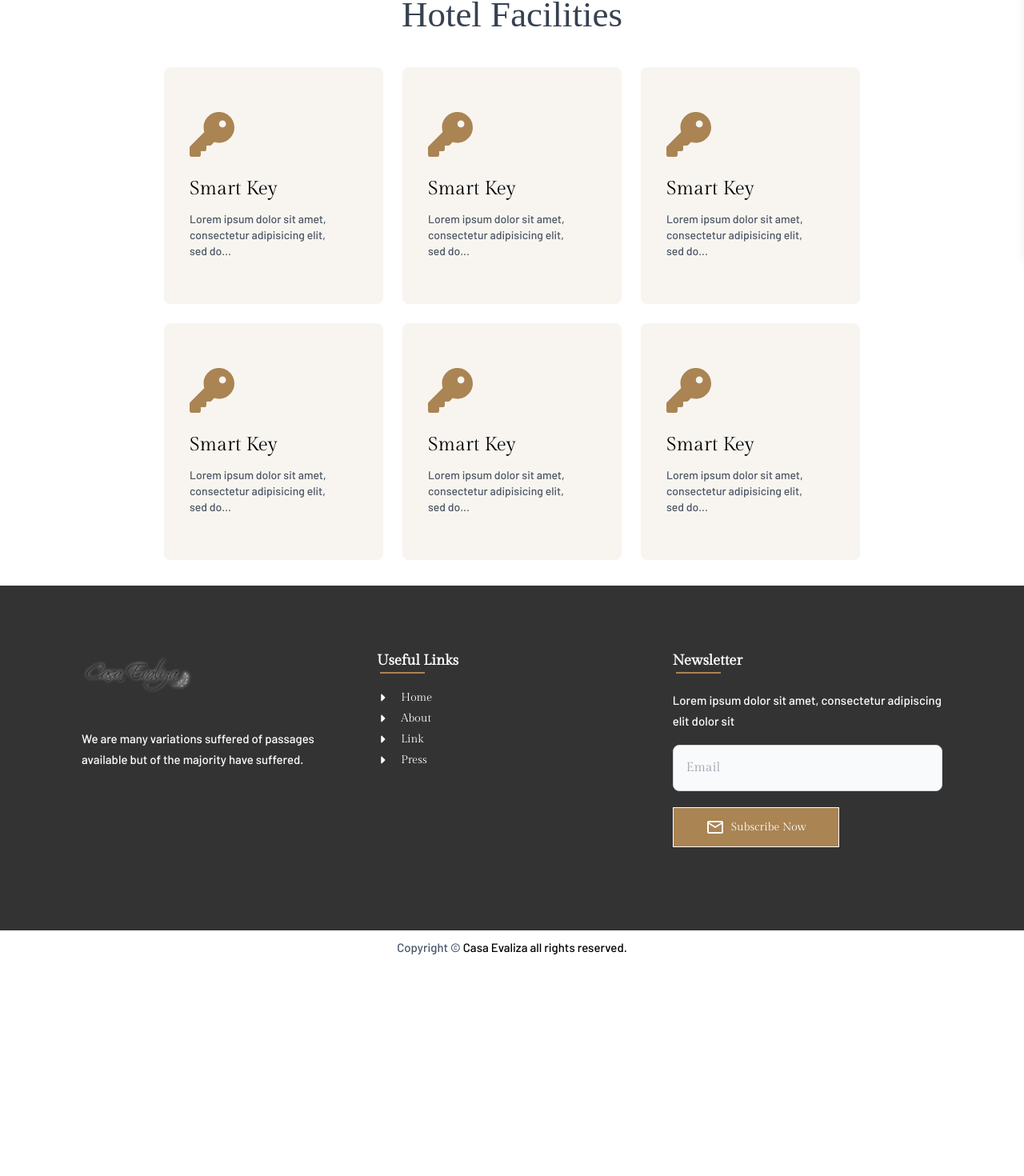
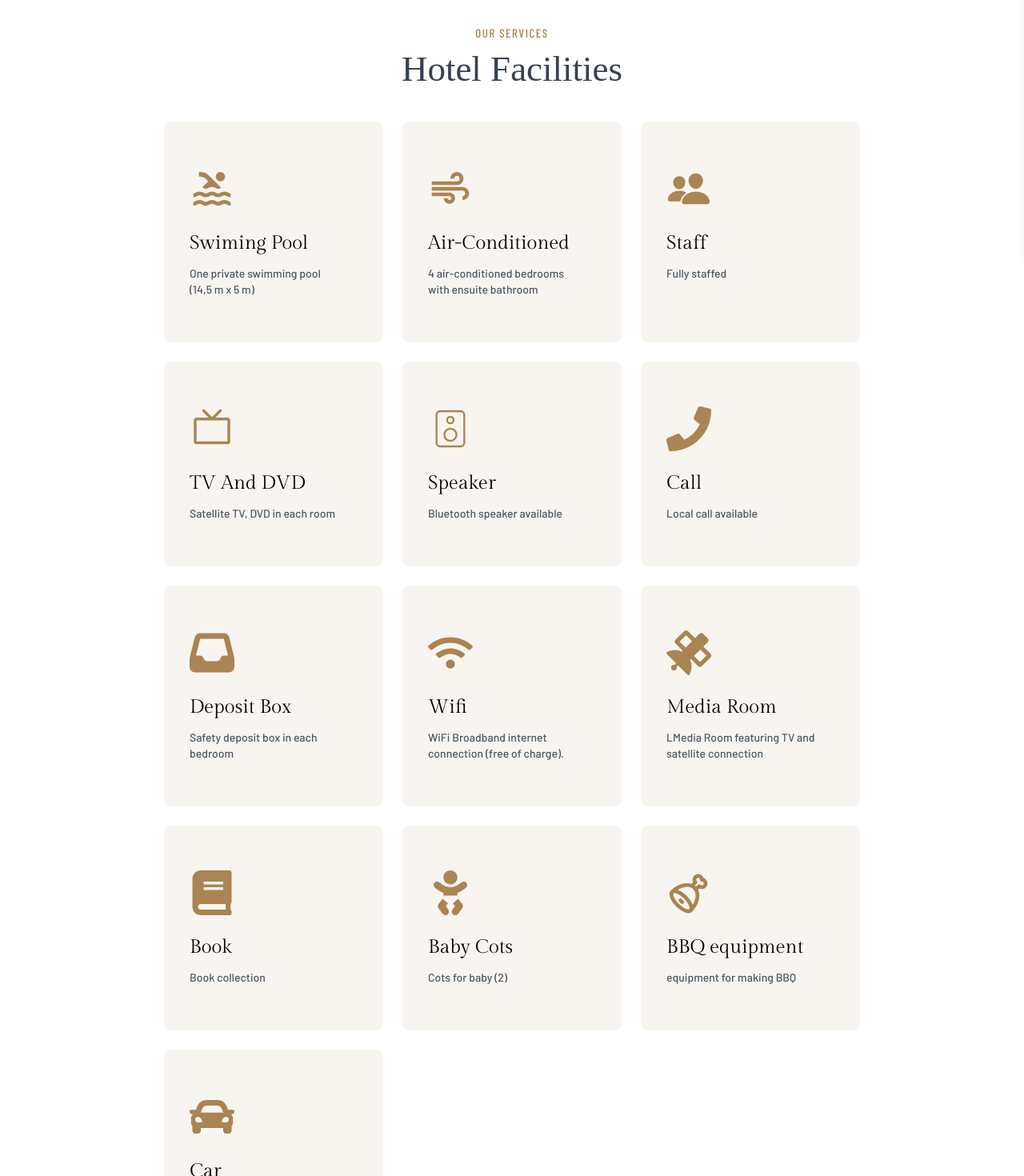
Before and after one commit to dklfh/casaevaliza-new-template, a React (Vite) app in the folder frontend/: page /facilities in a window 1280 px wide. Shown: the part 480-1950 px from the top of the page at 80% size. Before the commit the page ends 1685 px from the top, so only its background shows below. Built offline with nearby package versions, Linux system fonts and the light colour scheme; a web font is replaced by a local one.

Commit message:
nambah beberapa section

```diff
--- a/frontend/src/component/Hotelfacilities.jsx
+++ b/frontend/src/component/Hotelfacilities.jsx
@@ -1,55 +1,119 @@
 import React from 'react'
 import { FaKey } from "react-icons/fa6";
+import { MdOutlinePool } from "react-icons/md";
+import { MdAir } from "react-icons/md";
+import { IoPeople } from "react-icons/io5";
+import { PiTelevisionSimple } from "react-icons/pi";
+import { CiSpeaker } from "react-icons/ci";
+import { FaPhone } from "react-icons/fa";
+import { FaInbox } from "react-icons/fa6";
+import { FaWifi } from "react-icons/fa";
+import { FaSatellite } from "react-icons/fa";
+import { FaBook } from "react-icons/fa";
+import { FaBaby } from "react-icons/fa";
+import { TbMeat } from "react-icons/tb";
+import { FaCar } from "react-icons/fa";
+
+
 
 
 const Hotelfacilities = () => {
     return (
-        <div class="w-screen-xl mx-[189px] px-4 py-8">
+        <div class="w-screen-xl mx-1 lg:mx-[189px] px-4 py-[100px]">
             <div class="text-center mb-8">
-                <h2 class="text-[15px] font-barlowcondensed tracking-widest text-gray-400">OUR SERVICES</h2>
+                <h3 class="text-[15px] font-barlowcondensed tracking-widest text-coklat">OUR SERVICES</h3>
                 <h1 class="text-[45px] font-island text-gray-700">Hotel Facilities</h1>
             </div>
             <div class="grid grid-cols-1 md:grid-cols-2 lg:grid-cols-3 gap-6">
                 <div class="bg-[#f8f5f0] rounded-lg py-10 px-4 h-auto w-full">
                     <div class="flex flex-col items-start h-full p-4">
-                        <FaKey className='size-14 text-coklat mb-[24px]' />
-                        <h3 class="text-2xl mb-3 font-gilda">Smart Key</h3>
-                        <p class="text-sm text-gray-600 font-barlow pr-6">Lorem ipsum dolor sit amet, consectetur adipisicing elit, sed do...</p>
+                        <MdOutlinePool className='size-14 text-coklat mb-[24px]' />
+                        <h3 class="text-2xl mb-3 font-gilda">Swiming Pool</h3>
+                        <p class="text-sm text-gray-600 font-barlow pr-6">One private swimming pool (14,5 m x 5 m)                        </p>
                     </div>
                 </div>
                 <div class="bg-[#f8f5f0] rounded-lg py-10 px-4 h-auto w-full">
                     <div class="flex flex-col items-start h-full p-4">
-                        <FaKey className='size-14 text-coklat mb-[24px]' />
-                        <h3 class="text-2xl mb-3 font-gilda">Smart Key</h3>
-                        <p class="text-sm text-gray-600 font-barlow pr-6">Lorem ipsum dolor sit amet, consectetur adipisicing elit, sed do...</p>
+                        <MdAir className='size-14 text-coklat mb-[24px]' />
+                        <h3 class="text-2xl mb-3 font-gilda"> Air-Conditioned</h3>
+                        <p class="text-sm text-gray-600 font-barlow pr-6">4 air-conditioned bedrooms with ensuite bathroom</p>
                     </div>
                 </div>
                 <div class="bg-[#f8f5f0] rounded-lg py-10 px-4 h-auto w-full">
                     <div class="flex flex-col items-start h-full p-4">
-                        <FaKey className='size-14 text-coklat mb-[24px]' />
-                        <h3 class="text-2xl mb-3 font-gilda">Smart Key</h3>
-                        <p class="text-sm text-gray-600 font-barlow pr-6">Lorem ipsum dolor sit amet, consectetur adipisicing elit, sed do...</p>
+                        <IoPeople className='size-14 text-coklat mb-[24px]' />
+                        <h3 class="text-2xl mb-3 font-gilda">Staff</h3>
+                        <p class="text-sm text-gray-600 font-barlow pr-6">Fully staffed</p>
                     </div>
                 </div>
                 <div class="bg-[#f8f5f0] rounded-lg py-10 px-4 h-auto w-full">
                     <div class="flex flex-col items-start h-full p-4">
-                        <FaKey className='size-14 text-coklat mb-[24px]' />
-                        <h3 class="text-2xl mb-3 font-gilda">Smart Key</h3>
-                        <p class="text-sm text-gray-600 font-barlow pr-6">Lorem ipsum dolor sit amet, consectetur adipisicing elit, sed do...</p>
+                        <PiTelevisionSimple className='size-14 text-coklat mb-[24px]' />
+                        <h3 class="text-2xl mb-3 font-gilda">TV And DVD</h3>
+                        <p class="text-sm text-gray-600 font-barlow pr-6">Satellite TV, DVD in each room</p>
                     </div>
                 </div>
                 <div class="bg-[#f8f5f0] rounded-lg py-10 px-4 h-auto w-full">
                     <div class="flex flex-col items-start h-full p-4">
-                        <FaKey className='size-14 text-coklat mb-[24px]' />
-                        <h3 class="text-2xl mb-3 font-gilda">Smart Key</h3>
-                        <p class="text-sm text-gray-600 font-barlow pr-6">Lorem ipsum dolor sit amet, consectetur adipisicing elit, sed do...</p>
+                        <CiSpeaker className='size-14 text-coklat mb-[24px]' />
+                        <h3 class="text-2xl mb-3 font-gilda">Speaker</h3>
+                        <p class="text-sm text-gray-600 font-barlow pr-6">Bluetooth speaker available</p>
                     </div>
                 </div>
                 <div class="bg-[#f8f5f0] rounded-lg py-10 px-4 h-auto w-full">
                     <div class="flex flex-col items-start h-full p-4">
-                        <FaKey className='size-14 text-coklat mb-[24px]' />
-                        <h3 class="text-2xl mb-3 font-gilda">Smart Key</h3>
-                        <p class="text-sm text-gray-600 font-barlow pr-6">Lorem ipsum dolor sit amet, consectetur adipisicing elit, sed do...</p>
+                        <FaPhone  className='size-14 text-coklat mb-[24px]' />
+                        <h3 class="text-2xl mb-3 font-gilda">Call</h3>
+                        <p class="text-sm text-gray-600 font-barlow pr-6">Local call available</p>
+                    </div>
+                </div>
+                <div class="bg-[#f8f5f0] rounded-lg py-10 px-4 h-auto w-full">
+                    <div class="flex flex-col items-start h-full p-4">
+                        <FaInbox  className='size-14 text-coklat mb-[24px]' />
+                        <h3 class="text-2xl mb-3 font-gilda">Deposit Box</h3>
+                        <p class="text-sm text-gray-600 font-barlow pr-6">Safety deposit box in each bedroom</p>
+                    </div>
+                </div>
+                <div class="bg-[#f8f5f0] rounded-lg py-10 px-4 h-auto w-full">
+                    <div class="flex flex-col items-start h-full p-4">
+                        <FaWifi className='size-14 text-coklat mb-[24px]' />
+                        <h3 class="text-2xl mb-3 font-gilda">Wifi</h3>
+                        <p class="text-sm text-gray-600 font-barlow pr-6">WiFi Broadband internet connection (free of charge).                        </p>
+                    </div>
+                </div>
+                <div class="bg-[#f8f5f0] rounded-lg py-10 px-4 h-auto w-full">
+                    <div class="flex flex-col items-start h-full p-4">
+                        <FaSatellite className='size-14 text-coklat mb-[24px]' />
+                        <h3 class="text-2xl mb-3 font-gilda">Media Room</h3>
+                        <p class="text-sm text-gray-600 font-barlow pr-6">LMedia Room featuring TV and satellite connection                        </p>
+                    </div>
+                </div>
+                <div class="bg-[#f8f5f0] rounded-lg py-10 px-4 h-auto w-full">
+                    <div class="flex flex-col items-start h-full p-4">
+                        <FaBook className='size-14 text-coklat mb-[24px]' />
+                        <h3 class="text-2xl mb-3 font-gilda">Book</h3>
+                        <p class="text-sm text-gray-600 font-barlow pr-6">Book collection                        </p>
+                    </div>
+                </div>
+                <div class="bg-[#f8f5f0] rounded-lg py-10 px-4 h-auto w-full">
+                    <div class="flex flex-col items-start h-full p-4">
+                        <FaBaby className='size-14 text-coklat mb-[24px]' />
+                        <h3 class="text-2xl mb-3 font-gilda">Baby Cots</h3>
+                        <p class="text-sm text-gray-600 font-barlow pr-6">Cots for baby (2)                        </p>
+                    </div>
+                </div>
+                <div class="bg-[#f8f5f0] rounded-lg py-10 px-4 h-auto w-full">
+                    <div class="flex flex-col items-start h-full p-4">
+                        <TbMeat className='size-14 text-coklat mb-[24px]' />
+                        <h3 class="text-2xl mb-3 font-gilda">BBQ equipment</h3>
+                        <p class="text-sm text-gray-600 font-barlow pr-6">equipment for making BBQ</p>
+                    </div>
+                </div>
+                <div class="bg-[#f8f5f0] rounded-lg py-10 px-4 h-auto w-full">
+                    <div class="flex flex-col items-start h-full p-4">
+                        <FaCar className='size-14 text-coklat mb-[24px]' />
+                        <h3 class="text-2xl mb-3 font-gilda">Car</h3>
+                        <p class="text-sm text-gray-600 font-barlow pr-6">Complimentary 8 hours seven-seater Kijang Innova car and driver (exclude petrol)                        </p>
                     </div>
                 </div>
             </div>
--- a/frontend/src/pages/facilities.jsx
+++ b/frontend/src/pages/facilities.jsx
@@ -3,7 +3,7 @@ import TemplateImg from '../component/TemplateImg';
 import Template1 from '../component/Template1';
 import Navbar from '../component/navbar/navbar';
 import Footer from '../component/footer/footer';
-import Img1 from '../assets/image/IMG-20240618-WA0006.jpg';
+import Img1 from '../assets/image/IMG-20240618-WA0009.jpg';
 import Hotelfacilities from '../component/Hotelfacilities';
 
 const  Facilities = () => {
--- a/frontend/src/pages/services.jsx
+++ b/frontend/src/pages/services.jsx
@@ -3,37 +3,54 @@ import TemplateImg from '../component/TemplateImg';
 import Templateservices from '../component/Templateservices'; // Corrected the import name
 import Navbar from '../component/navbar/navbar';
 import Footer from '../component/footer/footer';
-import Img1 from '../assets/image/kolamren.jpg';
+import Img1 from '../assets/image/IMG-20240618-WA0010.jpg';
 
 const Services = () => {
   const [backgroundImage] = useState(Img1);
   const [subtitle] = useState("A EXPERIENCE FOR THE SENSE");
   const [content] = useState([
     {
-      title: "Kitchen",
+      title: "Services",
       paragraphs: [
-        "The fully equipped, modern kitchen is strategically positioned between the Living & Dining Pavilion and the staff service area.",
-        "Presenting fresh white walls, grey marble work surfaces, a central island bench and immaculate stainless steel appliances, this is both a workspace and a space of inspiration."
+        "Casa Evaliza, boast a dedicated team of staff (their positions and responsibilities outlined below) to service guests in the villa.",
       ]
     }
   ]);
   const [staf] = useState([
     {
-      jabatan: "Chef",
+      jabatan: "Manager :",
       paragraphs: [
-        "Our chef has years of experience in fine dining   ssafsadsfsfsfddesafdsaaf.",
+        "meets and greets guests on arrival, leads the staffing team to meet the expectations of each guest.",
       ]
     },
     {
-      jabatan: "Sous Chef",
+      jabatan: "Butler :",
       paragraphs: [
-        "Assisting the chef, our sous chef ensures every dish is perfect.",
+        "in charge of housekeeping, laundry and Food and Beverage service.",
       ]
-    }
+    },
+    {
+      jabatan: "Driver :",
+      paragraphs: [
+        "a car and driver is included with each rental booking. The driver is knowledgeable about local attractions.",
+      ]
+    },
+    {
+      jabatan: "Security Guard :",
+      paragraphs: [
+        "on-duty at night to ensure the safety and security of the guests and the premises. The complex also has full-time security at its entrance.",
+      ]
+    },
+    {
+      jabatan: "Gardener & Pool Attendant :",
+      paragraphs: [
+        "work discreetly in maintaining the landscape and the pool without disturbing the guests.",
+      ]
+    },
   ]);
 
   const [subheadingText] = useState("Luxury Hotel");
-  const [headingText] = useState("Swimming Pool & Garden");
+  const [headingText] = useState("Services");
 
   return (
     <div>
```
Also changed, not shown: frontend/src/component/Templateservices.jsx (+2 -12 lines), frontend/src/assets/image/IMG-20240618-WA0009.jpg (added), frontend/src/assets/image/IMG-20240618-WA0010.jpg (added), frontend/src/component/Templatefoodbeverages.jsx (added).
